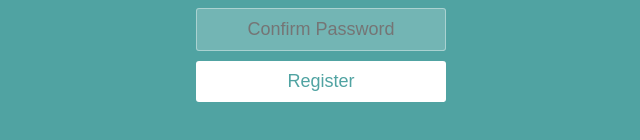
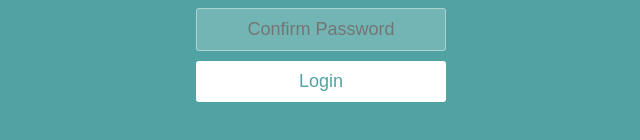
Before and after one commit to GUchechi/Form-conditional-rendering, a React (Create React App) app: page / in a window 1280 px wide. Shown: the part 326-466 px from the top of the page, without its empty margins (319-959 px from the left). Built offline with nearby package versions, Linux system fonts and the light colour scheme.

Commit message:
added conditional isUserRegistered

```diff
--- a/src/App.js
+++ b/src/App.js
@@ -3,6 +3,8 @@
 // import Login from './Components/Login';
 
 // const isLoggedIn = false;
+
+const isUserRegistered = true;
 
 function App() {
   return (
@@ -11,7 +13,9 @@
         !isLoggedIn === true ? <Login /> : <h1>Hello</h1>
       } */}
 
-      <Form />
+      <Form
+        isRegistered={isUserRegistered}
+       />
     </div>
   );
 }
--- a/src/Components/Form.jsx
+++ b/src/Components/Form.jsx
@@ -1,12 +1,14 @@
 import React from "react";
 
-function Form() {
+function Form({isRegistered}) {
   return (
     <form className="form">
       <input type="text" placeholder="Username" />
       <input type="password" placeholder="Password" />
       <input type="password" placeholder="Confirm Password" />
-      <button type="submit">Register</button>
+      <button type="submit">{
+        isRegistered ? "Login" : "Register"
+      }</button>
     </form>
   );
 }
```
